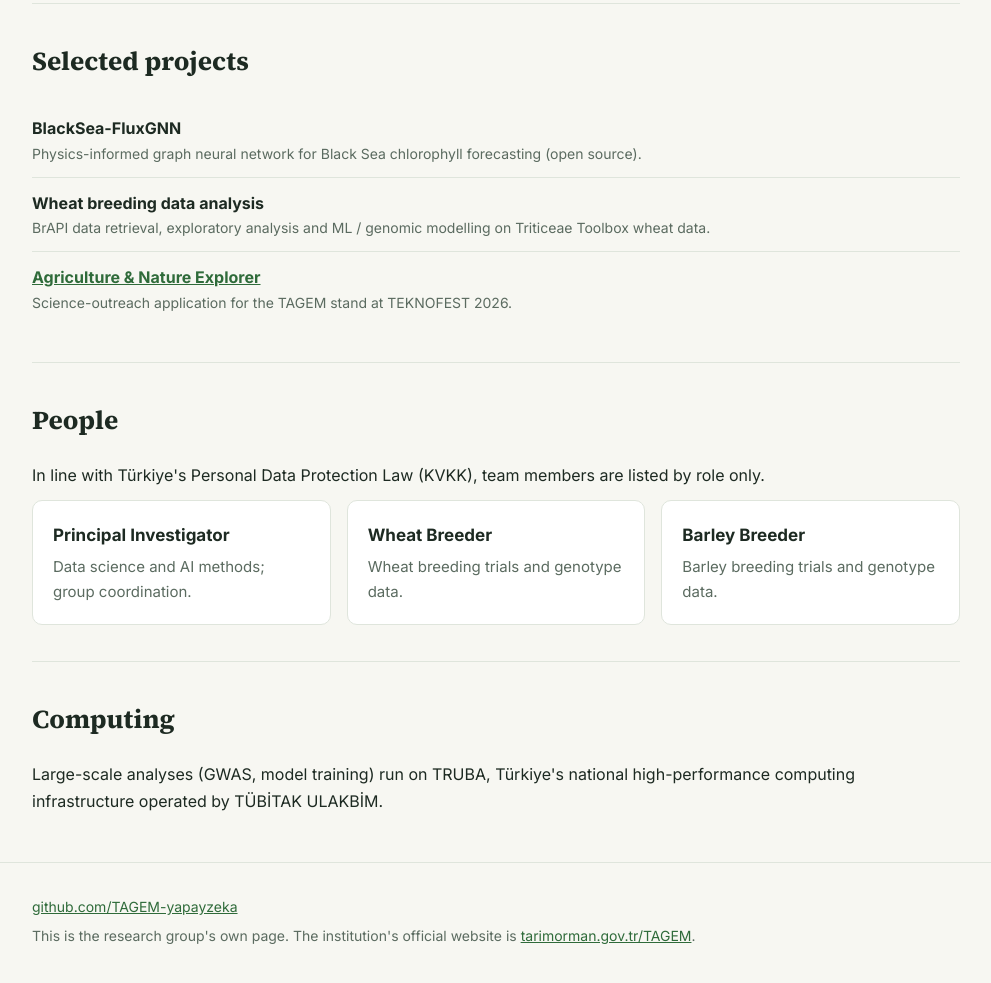
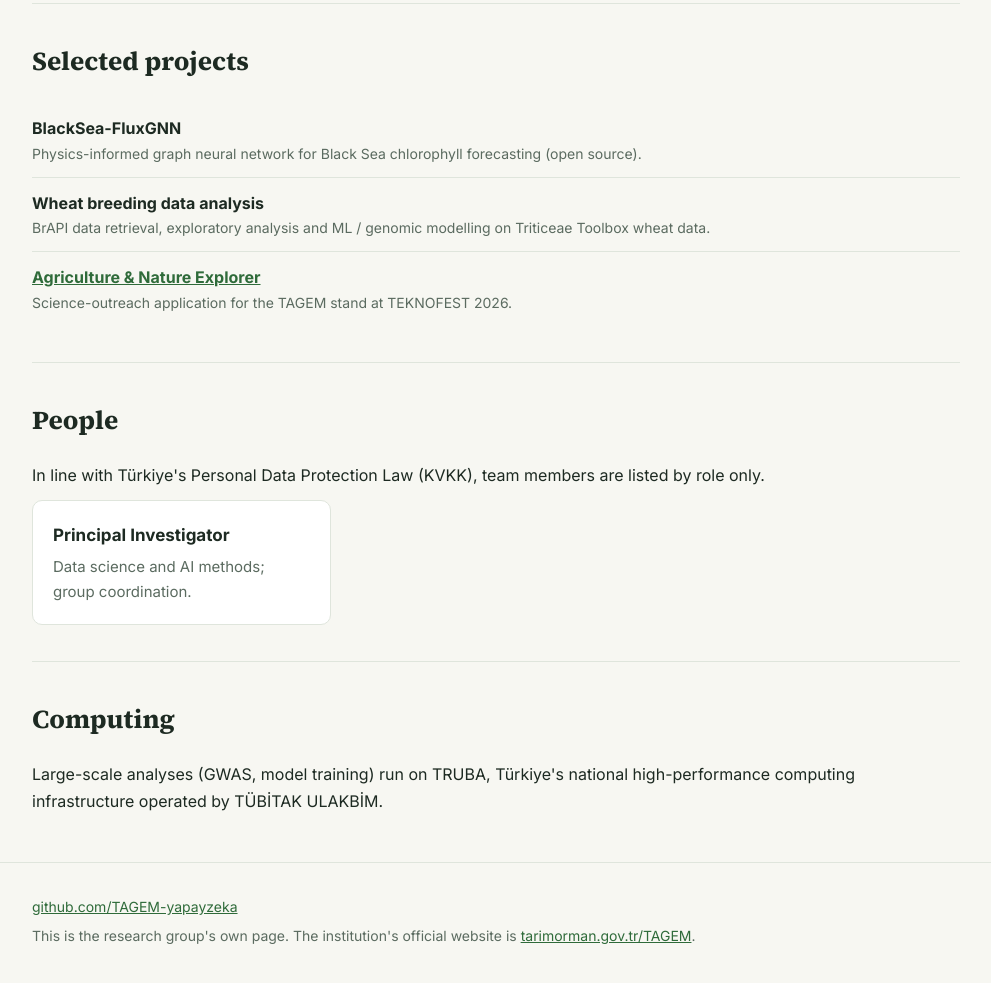
Before and after one commit to TAGEM-yapayzeka/TAGEM-yapayzeka.github.io, a plain HTML site: page index.html in a window 1280 px wide. Shown: the part 1166-2149 px from the top of the page, without its empty margins (144-1135 px from the left). Drawn offline with Linux system fonts and the light colour scheme.

Commit message:
Remove breeder roles from team section
Co-Authored-By: Claude Opus 5.5 <noreply@anthropic.com>

```diff
--- a/index.html
+++ b/index.html
@@ -203,14 +203,6 @@
         <h3><span data-l="en">Principal Investigator</span><span data-l="tr">Grup Yürütücüsü</span></h3>
         <p><span data-l="en">Data science and AI methods; group coordination.</span><span data-l="tr">Veri bilimi ve yapay zekâ yöntemleri; grup koordinasyonu.</span></p>
       </div>
-      <div class="card">
-        <h3><span data-l="en">Wheat Breeder</span><span data-l="tr">Buğday Islahçısı</span></h3>
-        <p><span data-l="en">Wheat breeding trials and genotype data.</span><span data-l="tr">Buğday ıslah denemeleri ve genotip verisi.</span></p>
-      </div>
-      <div class="card">
-        <h3><span data-l="en">Barley Breeder</span><span data-l="tr">Arpa Islahçısı</span></h3>
-        <p><span data-l="en">Barley breeding trials and genotype data.</span><span data-l="tr">Arpa ıslah denemeleri ve genotip verisi.</span></p>
-      </div>
     </div>
   </section>
 
```
